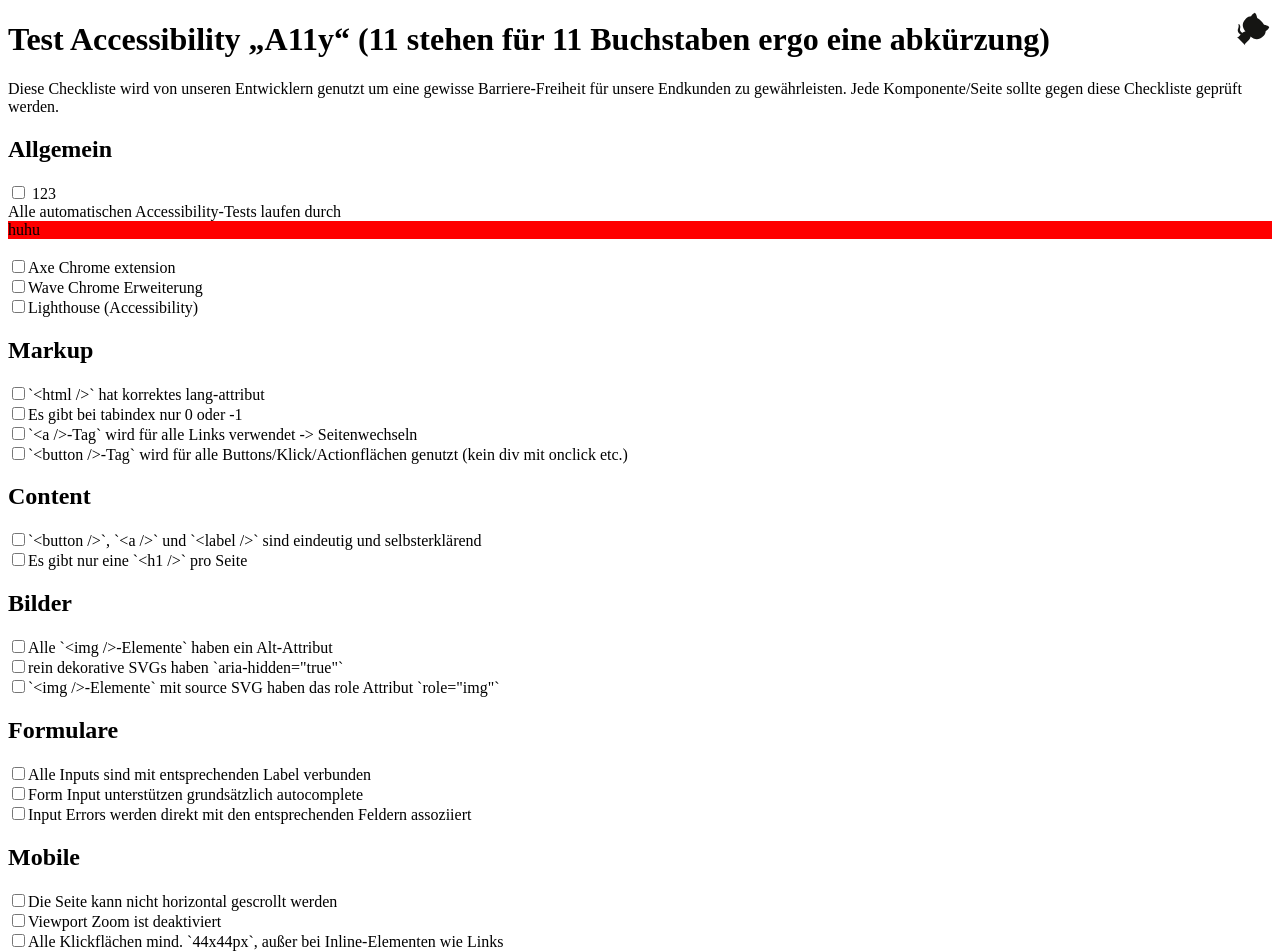
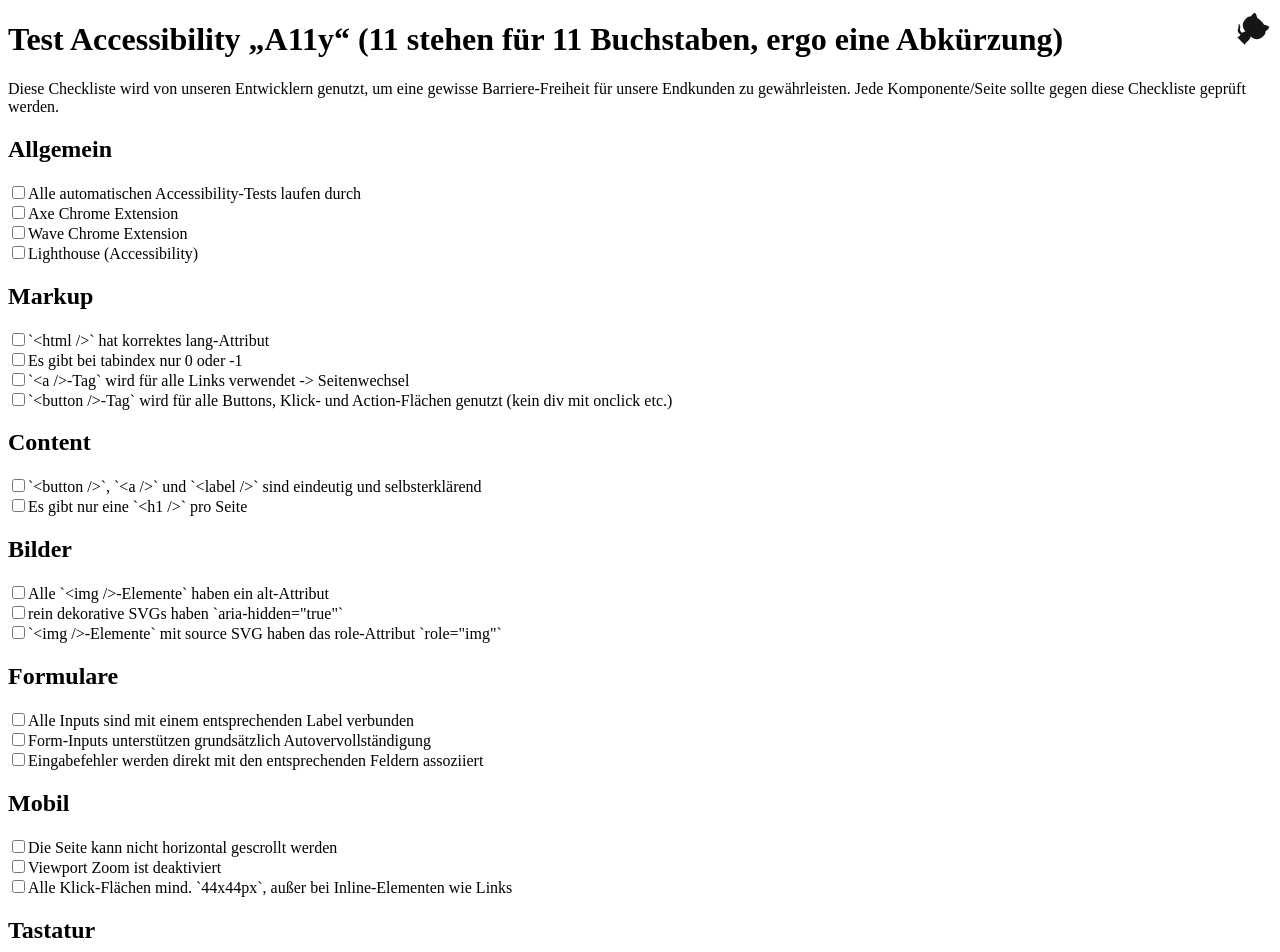
Before and after one commit to Neofonie/a11y, a SvelteKit app: page / in a window 1280 px wide. Shown: the top 952 px of the page. Built offline with nearby package versions, Linux system fonts and the light colour scheme.

Commit message:
checkbox cleaned up + spelling errors corrected

```diff
--- a/src/lib/components/checkbox.svelte
+++ b/src/lib/components/checkbox.svelte
@@ -1,21 +1,10 @@
 <script type="ts">
-    export let test = "456";
+    //export let test = "456";
 </script>
 
 <style>
-    .checkbox {
-      &.slot {
-        background: red;
-      }
-    }
 </style>
 
-<label class="checkbox">
-    <input type="checkbox" />
-    {test}
-    <div><slot /></div>
-
-    <div class="checkbox slot">
-    <slot name="named" />
-    </div>
+<label>
+    <input type="checkbox"/><slot />
 </label>
--- a/src/routes/+page.svelte
+++ b/src/routes/+page.svelte
@@ -3,60 +3,58 @@
     import Github from '$lib/components/github.svelte';
 </script>
 
+<h1>Test Accessibility „A11y“ (11 stehen für 11 Buchstaben, ergo eine Abkürzung)</h1>
+
 <Github/>
 
-<h1>Test Accessibility „A11y“ (11 stehen für 11 Buchstaben ergo eine abkürzung)</h1>
-
-<p>Diese Checkliste wird von unseren Entwicklern genutzt um eine gewisse Barriere-Freiheit für unsere Endkunden zu gewährleisten.
+<p>Diese Checkliste wird von unseren Entwicklern genutzt, um eine gewisse Barriere-Freiheit für unsere Endkunden zu gewährleisten.
 Jede Komponente/Seite sollte gegen diese Checkliste geprüft werden.</p>
 
 <h2>Allgemein</h2>
-<Checkbox test="123">
-    Alle automatischen Accessibility-Tests laufen durch
-    <div slot="named">huhu</div>
-</Checkbox> <br />
-<label><input type="checkbox">Axe Chrome extension</label> <br />
-<label><input type="checkbox">Wave Chrome Erweiterung</label> <br />
-<label><input type="checkbox">Lighthouse (Accessibility)</label> <br />
+
+<Checkbox>Alle automatischen Accessibility-Tests laufen durch</Checkbox> <br />
+<Checkbox>Axe Chrome Extension</Checkbox> <br />
+<Checkbox>Wave Chrome Extension</Checkbox> <br />
+<Checkbox>Lighthouse (Accessibility)</Checkbox> <br />
 
 <h2>Markup</h2>
 
-<label><input type="checkbox">`&lt;html />` hat korrektes lang-attribut</label> <br />
-<label><input type="checkbox">Es gibt bei tabindex nur 0 oder -1</label> <br />
-<label><input type="checkbox">`&lt;a />-Tag` wird für alle Links verwendet -> Seitenwechseln</label> <br />
-<label><input type="checkbox">`&lt;button />-Tag` wird für alle Buttons/Klick/Actionflächen genutzt (kein div mit onclick etc.)</label> <br />
+<Checkbox>`&lt;html />` hat korrektes lang-Attribut</Checkbox> <br />
+<Checkbox>Es gibt bei tabindex nur 0 oder -1</Checkbox> <br />
+<Checkbox>`&lt;a />-Tag` wird für alle Links verwendet -> Seitenwechsel</Checkbox> <br />
+<Checkbox>`&lt;button />-Tag` wird für alle Buttons, Klick- und Action-Flächen genutzt (kein div mit onclick etc.)</Checkbox> <br />
 
 <h2>Content</h2>
 
-<label><input type="checkbox">`&lt;button />`, `&lt;a />` und `&lt;label />` sind eindeutig und selbsterklärend</label> <br />
-<label><input type="checkbox">Es gibt nur eine `&lt;h1 />` pro Seite</label> <br />
+<Checkbox>`&lt;button />`, `&lt;a />` und `&lt;label />` sind eindeutig und selbsterklärend</Checkbox> <br />
+<Checkbox>Es gibt nur eine `&lt;h1 />` pro Seite</Checkbox> <br />
 
 <h2>Bilder</h2>
 
-<label><input type="checkbox">Alle `&lt;img />-Elemente` haben ein Alt-Attribut</label> <br />
-<label><input type="checkbox">rein dekorative SVGs haben `aria-hidden="true"`</label> <br />
-<label><input type="checkbox">`&lt;img />-Elemente` mit source SVG haben das role Attribut `role="img"`</label> <br />
+<Checkbox>Alle `&lt;img />-Elemente` haben ein alt-Attribut</Checkbox> <br />
+<Checkbox>rein dekorative SVGs haben `aria-hidden="true"`</Checkbox> <br />
+<Checkbox>`&lt;img />-Elemente` mit source SVG haben das role-Attribut `role="img"`</Checkbox> <br />
 
 <h2>Formulare</h2>
 
-<label><input type="checkbox">Alle Inputs sind mit entsprechenden Label verbunden</label> <br />
-<label><input type="checkbox">Form Input unterstützen grundsätzlich autocomplete</label> <br />
-<label><input type="checkbox">Input Errors werden direkt mit den entsprechenden Feldern assoziiert</label> <br />
+<Checkbox>Alle Inputs sind mit einem entsprechenden Label verbunden</Checkbox> <br />
+<Checkbox>Form-Inputs unterstützen grundsätzlich Autovervollständigung</Checkbox> <br />
+<Checkbox>Eingabefehler werden direkt mit den entsprechenden Feldern assoziiert</Checkbox> <br />
 
-<h2>Mobile</h2>
+<h2>Mobil</h2>
 
-<label><input type="checkbox">Die Seite kann nicht horizontal gescrollt werden</label> <br />
-<label><input type="checkbox">Viewport Zoom ist deaktiviert</label> <br />
-<label><input type="checkbox">Alle Klickflächen mind. `44x44px`, außer bei Inline-Elementen wie Links</label> <br />
+<Checkbox>Die Seite kann nicht horizontal gescrollt werden</Checkbox> <br />
+<Checkbox>Viewport Zoom ist deaktiviert</Checkbox> <br />
+<Checkbox>Alle Klick-Flächen mind. `44x44px`, außer bei Inline-Elementen wie Links</Checkbox> <br />
 
 <h2>Tastatur</h2>
 
-<label><input type="checkbox">Tastatursteuerung muss komplett möglich sein</label> <br />
-<label><input type="checkbox">Alle interaktiven Elemente müssen einen sichtbaren focustyle haben</label> <br />
-<label><input type="checkbox">Keyboard-Focus Reihenfolge gleicht der des visuellen Layouts</label> <br />
-<label><input type="checkbox">Es gibt keine unsichtbaren fokusierbaren Elemente</label> <br />
-<label><input type="checkbox">Buttons können über Leertaste und Eingabetaste betätigt werden</label> <br />
-<label><input type="checkbox">Menüs und Overlays können via ESC-Taste wieder geschlossen werden</label> <br />
+<Checkbox>Tastatursteuerung muss komplett möglich sein</Checkbox> <br />
+<Checkbox>Alle interaktiven Elemente müssen einen sichtbaren focustyle haben</Checkbox> <br />
+<Checkbox>Keyboard-Focus-Reihenfolge gleicht der des visuellen Layouts</Checkbox> <br />
+<Checkbox>Es gibt keine unsichtbaren fokusierbaren Elemente</Checkbox> <br />
+<Checkbox>Buttons können über Leertaste und Eingabetaste betätigt werden</Checkbox> <br />
+<Checkbox>Menüs und Overlays können via ESC-Taste wieder geschlossen werden</Checkbox> <br />
 
 
 <p><strong>Stand 02.2024</strong></p>
```
